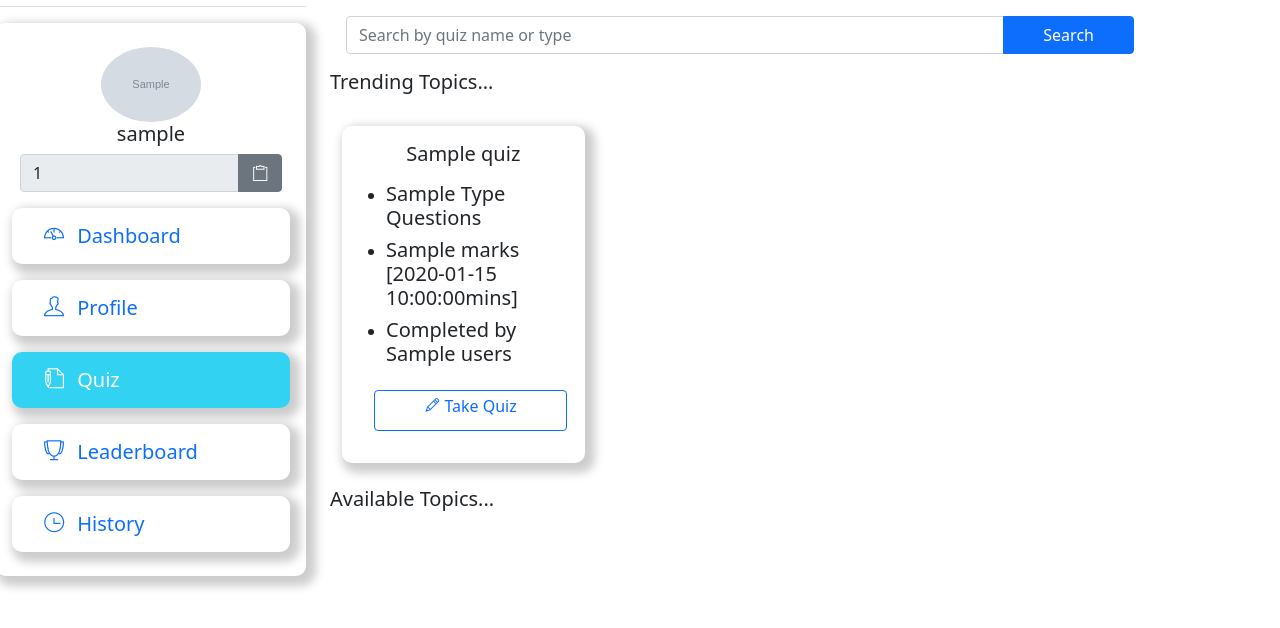
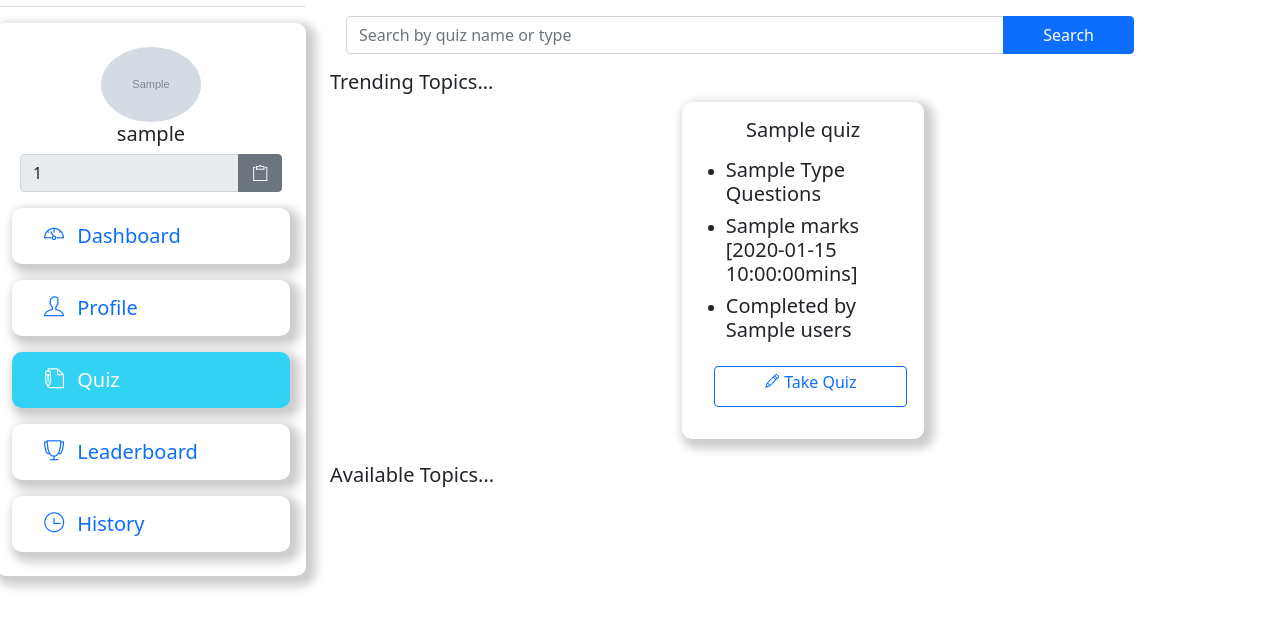
Before and after one commit to chimdykekamsi/QuizApp, a PHP site: page /QuizApp/user/quiz in a window 1280 px wide. Shown: the part 99-727 px from the top of the page. Run offline with PHP 8.4, Linux system fonts and the light colour scheme; the visitor is signed in with stand-in values (Sample User, id 1); tables that the repository leaves empty or names only in its code hold one stand-in row (values such as "Sample post"); grey boxes marked "Sample" are stand-in pictures; data that the repository does not hold is empty.

Commit message:
final commit

```diff
--- a/user/custom.php
+++ b/user/custom.php
@@ -109,14 +109,14 @@
         <main class="col-lg-9 col-12 p-3">
             <nav class="row p-2 border-bottom mt-2">
                 <h3 class="col-7 mb-4">Custom Quiz</h3>
-                <div class="col-5 row"
+                <div class="col-5 row">
                     <?php if(mysqli_num_rows(fetchWhere('notifications','user',$_SESSION['userid'])) > 0){?>
                     <button class="col-3 btn" style="position:relative" onclick="createT('notify')"><h3 class="ti ti-bell  text-primary"  title="Notifications" ><sup ><span class="bg-primary rounded-circle" style="font-size:10px">0</span></sup></h3> </button>
                     <?php } else {
                     ?>
                     <button class="col-3 btn" style="position:relative" onclick="createT('notify')"><h3 class="ti ti-bell  text-primary"  title="Notifications" > </button>
                     <?php }?>
-                        <form action="" method="post" class="col-3 row">
+                    <form action="" method="post" class="col-3 row">
                             <button class=" col-10 btn" type="submit" name="logout" onclick="javascript: return confirm('Confirm Logout?')"><h3 class="ti ti-power-off text-secondary "  title="Log out"></h3> </button>
                         </form>
                 </div>
--- a/user/quiz.php
+++ b/user/quiz.php
@@ -165,7 +165,7 @@
 
 
                     ?>
-                    <div class="col-10 col-lg-3 bod p-3 m-4">
+                    <div class="col-8 col-lg-3 bod p-3 mb-4">
 
                           <h5 class="text-center"><?=$quizname?></h5>
 
@@ -194,7 +194,7 @@
                         if ($quizauthor == 'admin'){
 
                     ?>
-                    <div class="col-10 col-lg-3 bod p-3 m-4  ">
+                    <div class="col-8 col-lg-3 bod p-3 mb-4  ">
                         <h5 class="text-center">  <?=$quizname?> </h5>
 
                         <div class="col-11 m-3 row">
```
